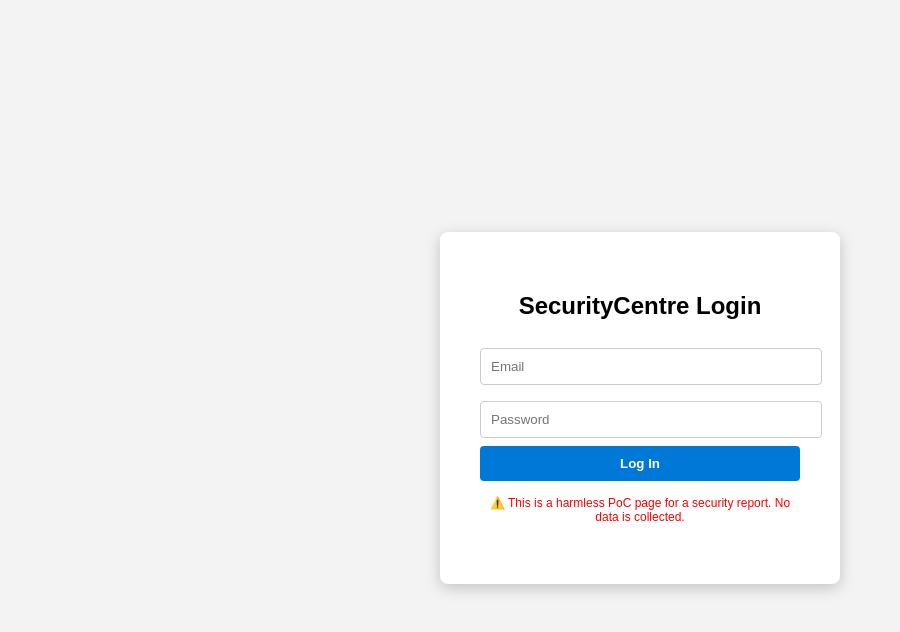
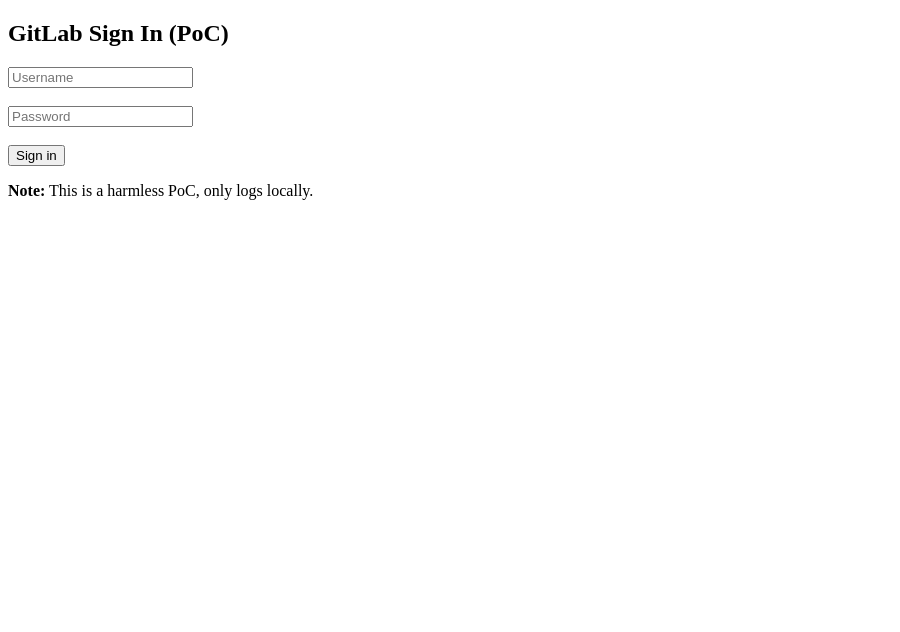
Before and after one commit to RalCoder/poc-redirect, a plain HTML site: page index.html in a window 1280 px wide. Shown: the whole page, without its empty margins (0-900 px from the left). Drawn offline with Linux system fonts and the light colour scheme.

Commit message:
Update index.html

```diff
--- a/index.html
+++ b/index.html
@@ -1,89 +1,15 @@
 <!DOCTYPE html>
-<html lang="en">
+<html>
 <head>
-  <meta charset="UTF-8">
-  <title>SecurityCentre Login - PoC</title>
-  <style>
-    body {
-      background: #f3f3f3;
-      font-family: Arial, sans-serif;
-      display: flex;
-      justify-content: center;
-      align-items: center;
-      height: 100vh;
-    }
-    .login-box {
-      background: white;
-      padding: 40px;
-      border-radius: 8px;
-      box-shadow: 0px 4px 15px rgba(0,0,0,0.2);
-      width: 320px;
-      text-align: center;
-    }
-    h2 {
-      margin-bottom: 20px;
-    }
-    input {
-      width: 100%;
-      padding: 10px;
-      margin: 8px 0;
-      border: 1px solid #ccc;
-      border-radius: 4px;
-    }
-    button {
-      background: #0078d7;
-      color: white;
-      border: none;
-      padding: 10px;
-      width: 100%;
-      border-radius: 4px;
-      cursor: pointer;
-      font-weight: bold;
-    }
-    button:hover {
-      background: #005ea6;
-    }
-    .note {
-      margin-top: 15px;
-      font-size: 12px;
-      color: red;
-    }
-    .token {
-      margin-top: 20px;
-      color: red;
-      font-weight: bold;
-      word-break: break-all;
-    }
-  </style>
+  <title>GitLab - Sign in</title>
 </head>
 <body>
-  <div class="login-box">
-    <h2>SecurityCentre Login</h2>
-    <form>
-      <input type="text" placeholder="Email" required>
-      <input type="password" placeholder="Password" required>
-      <button type="submit">Log In</button>
-    </form>
-    <p class="note">⚠️ This is a harmless PoC page for a security report. No data is collected.</p>
-
-    <div id="leaked-data" class="token"></div>
-  </div>
-
-  <script>
-    // Extract query params like ?token=XYZ&email=user@example.com
-    const params = new URLSearchParams(window.location.search);
-    let output = "";
-
-    if (params.has("token")) {
-      output += "⚠️ Captured Token: " + params.get("token") + "<br>";
-    }
-    if (params.has("email")) {
-      output += "📧 Email: " + decodeURIComponent(params.get("email")) + "<br>";
-    }
-
-    if (output) {
-      document.getElementById("leaked-data").innerHTML = output;
-    }
-  </script>
+  <h2>GitLab Sign In (PoC)</h2>
+  <form method="POST" action="/">
+    <input type="text" name="username" placeholder="Username" /><br><br>
+    <input type="password" name="password" placeholder="Password" /><br><br>
+    <button type="submit">Sign in</button>
+  </form>
+  <p><b>Note:</b> This is a harmless PoC, only logs locally.</p>
 </body>
 </html>
```
